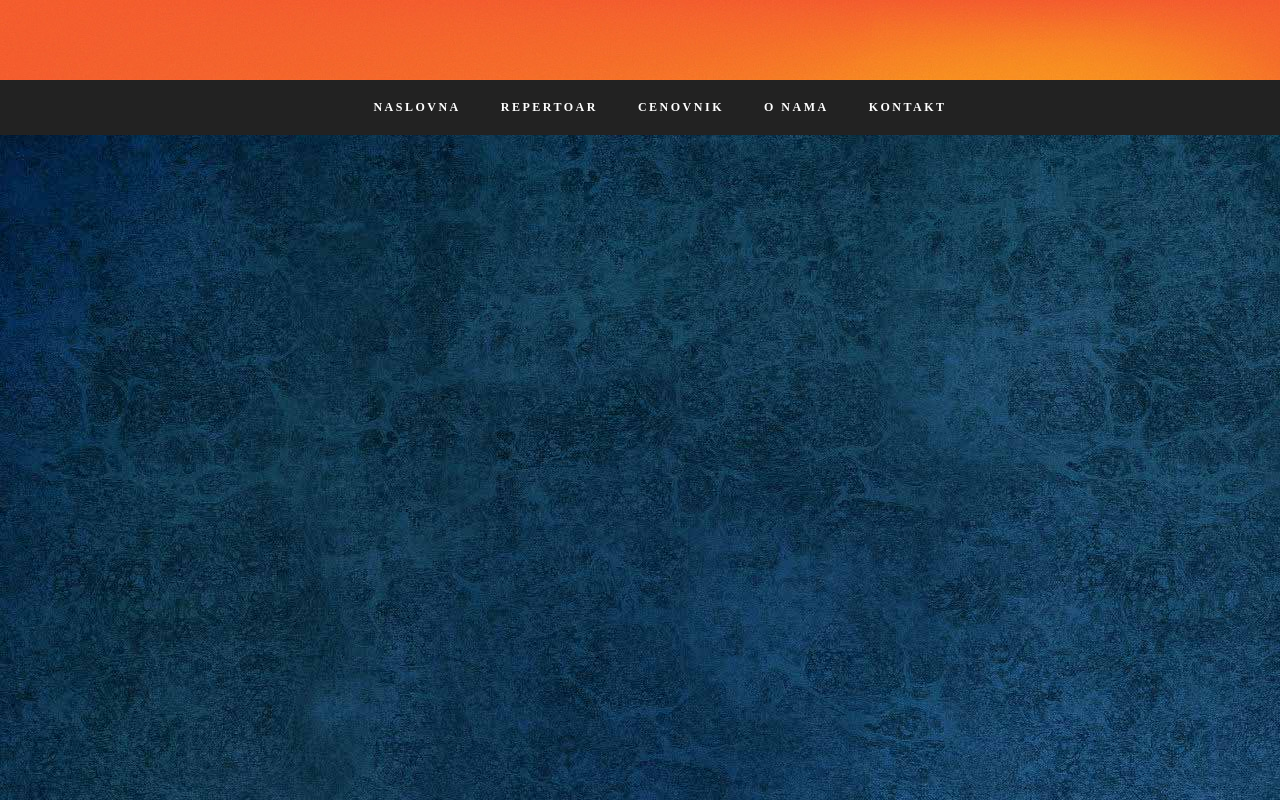
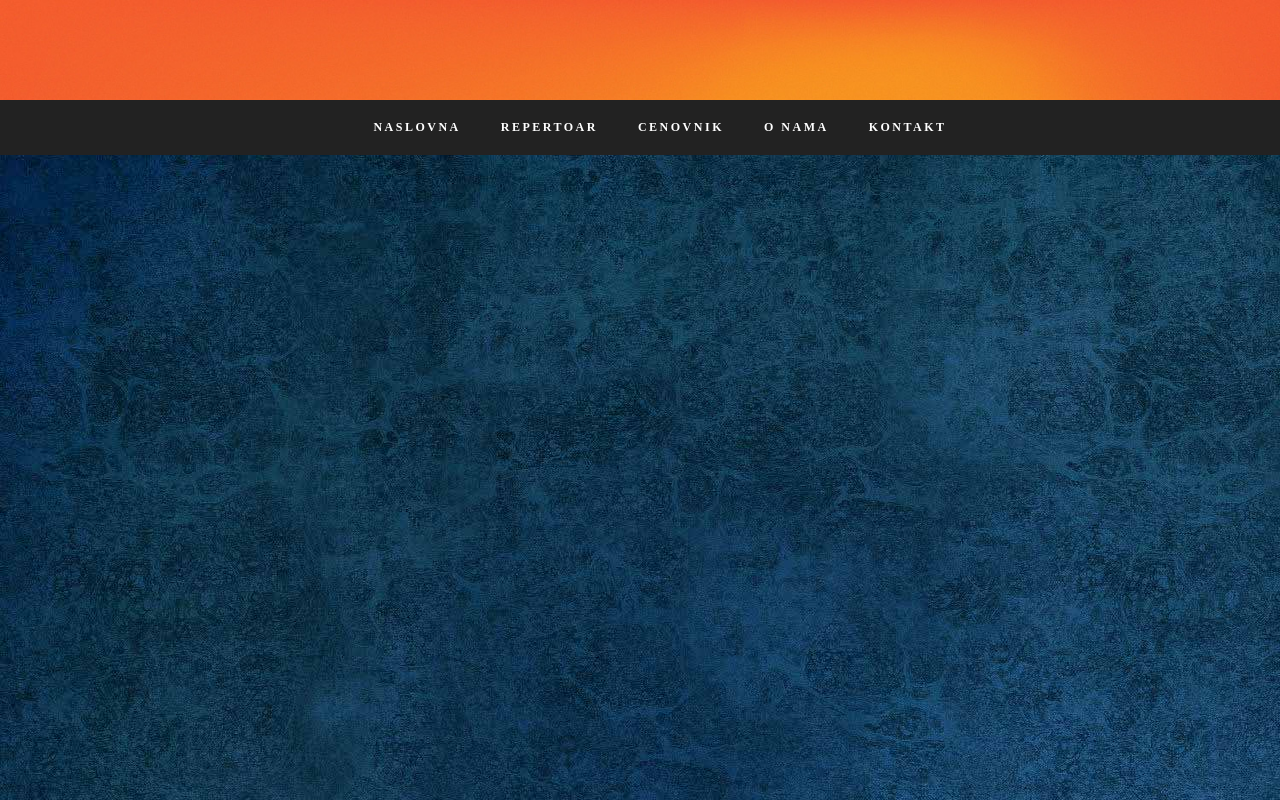
Before and after one commit to sheshum/arena-cineplex, a React (Create React App) app: page / in a window 1280 px wide. Built offline with nearby package versions, Linux system fonts and the light colour scheme.

Commit message:
minor change

```diff
--- a/src/components/Header.css
+++ b/src/components/Header.css
@@ -10,8 +10,9 @@
   #before_nav{
 
     background: transparent url("../images/header_sun.jpg") no-repeat fixed 0 0;
+    background-size: contain;
     width: inherit;
-    height: 80px;
+    height: 100px;
 
   }
 
```
